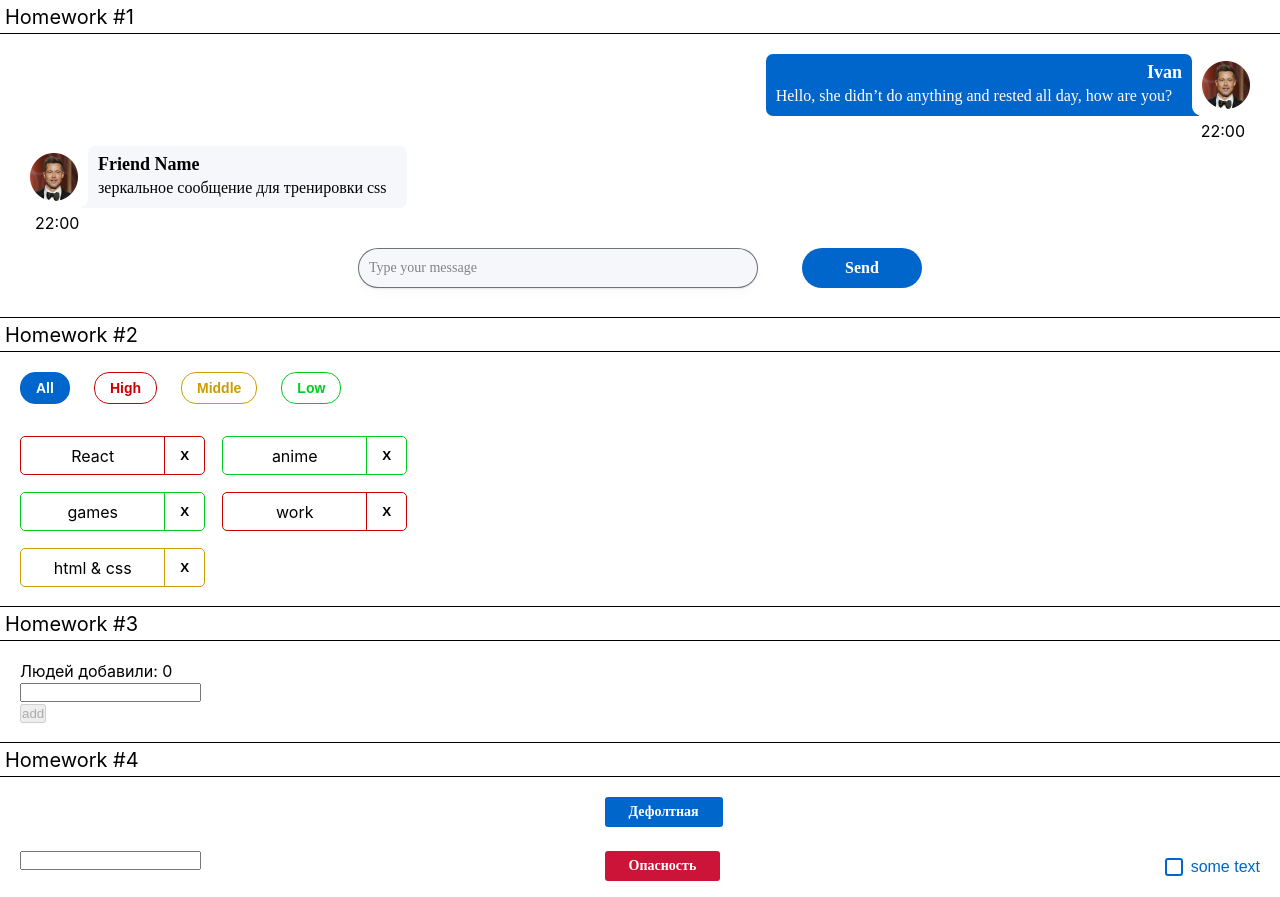
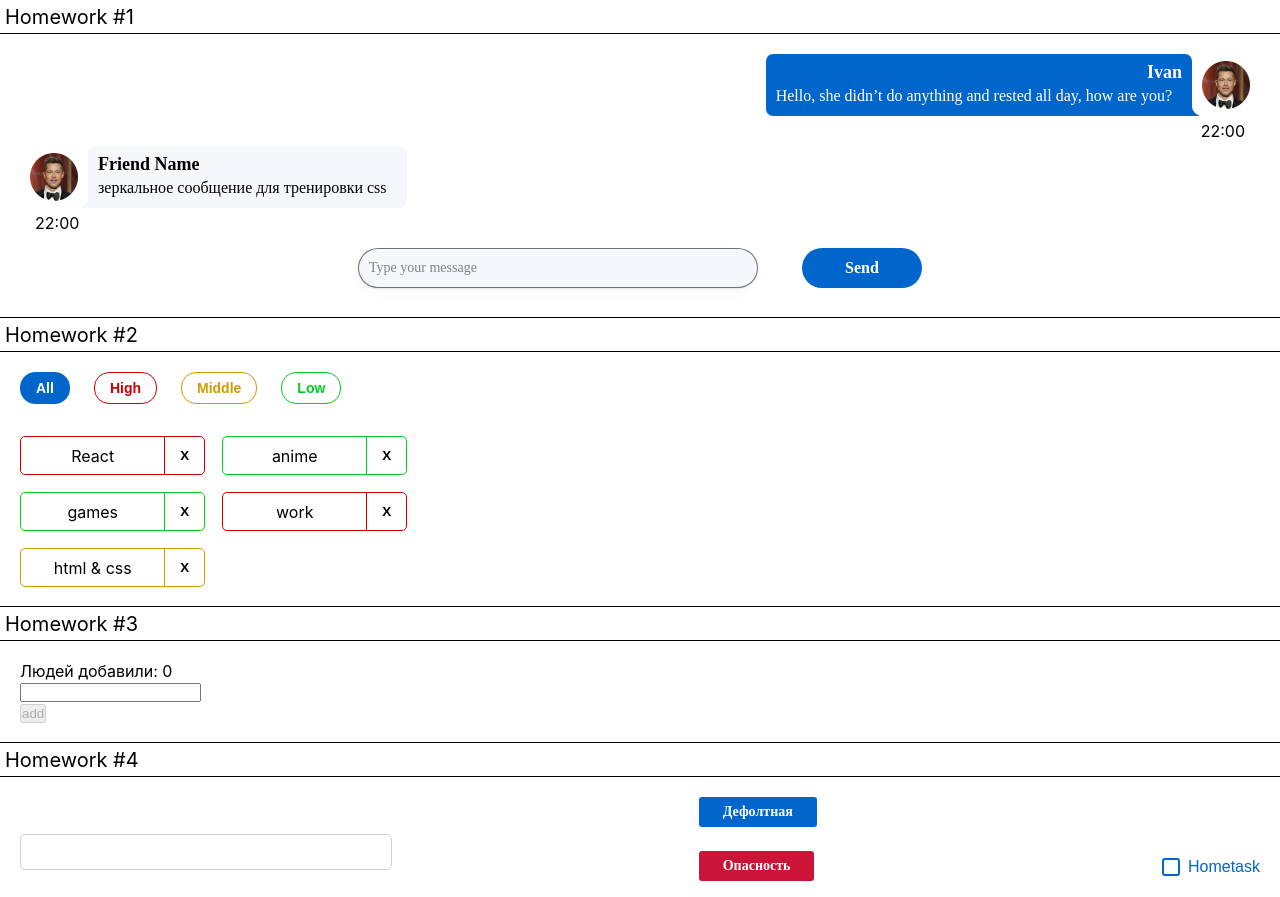
Before and after one commit to YaroshUlad/hws2, a React (Create React App) app: page / in a window 1280 px wide. Shown: the top 897 px of the page. Built offline with nearby package versions, Linux system fonts and the light colour scheme.

Commit message:
hw4 predeploy

```diff
--- a/src/s2-homeworks/hw04/Stand.tsx
+++ b/src/s2-homeworks/hw04/Stand.tsx
@@ -6,7 +6,7 @@ import SuperButton from './common/c2-SuperButton/SuperButton'
 
 const Stand = () => {
     const [stateForAllInputs, setValue] = useState<string>('')
-    const [error, setError] = useState<string>('')
+    const [error, setError] = useState<string>('asdsd')
 
     const [stateForAllCheckboxes, setChecked] = useState<boolean>(false)
 
@@ -18,7 +18,10 @@ const Stand = () => {
                     <SuperInputText
                         id={'hw4-super-input-like-old'}
                         value={stateForAllInputs}
-                        onChange={(e) => setValue(e.currentTarget.value)}
+                        onChange={(e) =>{
+                            setValue(e.currentTarget.value)
+                            if (error) setError('')
+                        }}
                     />
                 </div>
                 {/*инпут с ошибкой:*/}
@@ -82,7 +85,7 @@ const Stand = () => {
                         checked={stateForAllCheckboxes}
                         onChangeChecked={setChecked}
                     >
-                        some text
+                        Hometask
                     </SuperCheckbox>
                 </div>
                 {/*совместим со старым кодом:*/}
--- a/src/s2-homeworks/hw04/common/c1-SuperInputText/SuperInputText.module.css
+++ b/src/s2-homeworks/hw04/common/c1-SuperInputText/SuperInputText.module.css
@@ -1,20 +1,40 @@
-.input:focus {
+.inputWrapper {
+    position: relative;
+    max-width: 500px;
 }
 
+
 .input {
+    min-width: 372px;
+    height: 36px;
+    border-radius: 5px;
+    border: 1px solid #D1D1D1;
+    display: flex;
+    align-items: center;
+    padding: 0 10px;
 }
 
-.inputWrapper {
+
+.input:focus {
+    outline: none;
 }
 
+
 .superInput {
+
+
 }
 
 .errorInput {
+    border: 1px solid #CC1439;
 }
 
 .errorInput:focus {
+    border: 1px solid #CC1439 !important;
 }
 
 .error {
+    position: absolute;
+    color: #CC1439;
+    top: -23px;
 }
--- a/src/s2-homeworks/hw04/common/c1-SuperInputText/SuperInputText.tsx
+++ b/src/s2-homeworks/hw04/common/c1-SuperInputText/SuperInputText.tsx
@@ -7,7 +7,6 @@ import React, {
 } from 'react'
 import s from './SuperInputText.module.css'
 
-// тип пропсов обычного инпута
 type DefaultInputPropsType = DetailedHTMLProps<InputHTMLAttributes<HTMLInputElement>,
     HTMLInputElement>
 
--- a/src/s2-homeworks/hw04/common/c3-SuperCheckbox/SuperCheckbox.tsx
+++ b/src/s2-homeworks/hw04/common/c3-SuperCheckbox/SuperCheckbox.tsx
@@ -20,15 +20,16 @@ const SuperCheckbox: React.FC<SuperCheckboxPropsType> = (
         onChangeChecked,
         className,
         spanClassName,
-        children, // в эту переменную попадёт текст, типизировать не нужно так как он затипизирован в React.FC
+        children,
         id,
 
-        ...restProps // все остальные пропсы попадут в объект restProps
+        ...restProps
     }
 ) => {
     const onChangeCallback = (e: ChangeEvent<HTMLInputElement>) => {
-        // задачка на написание онченджа
+        onChange && onChange(e)
 
+        onChangeChecked && onChangeChecked(e.currentTarget.checked)
     }
 
     const finalInputClassName = s.checkbox
@@ -41,7 +42,7 @@ const SuperCheckbox: React.FC<SuperCheckboxPropsType> = (
                 type={'checkbox'}
                 onChange={onChangeCallback}
                 className={finalInputClassName}
-                {...restProps} // отдаём инпуту остальные пропсы если они есть (checked например там внутри)
+                {...restProps}
             />
             {children && (
                 <span
```
